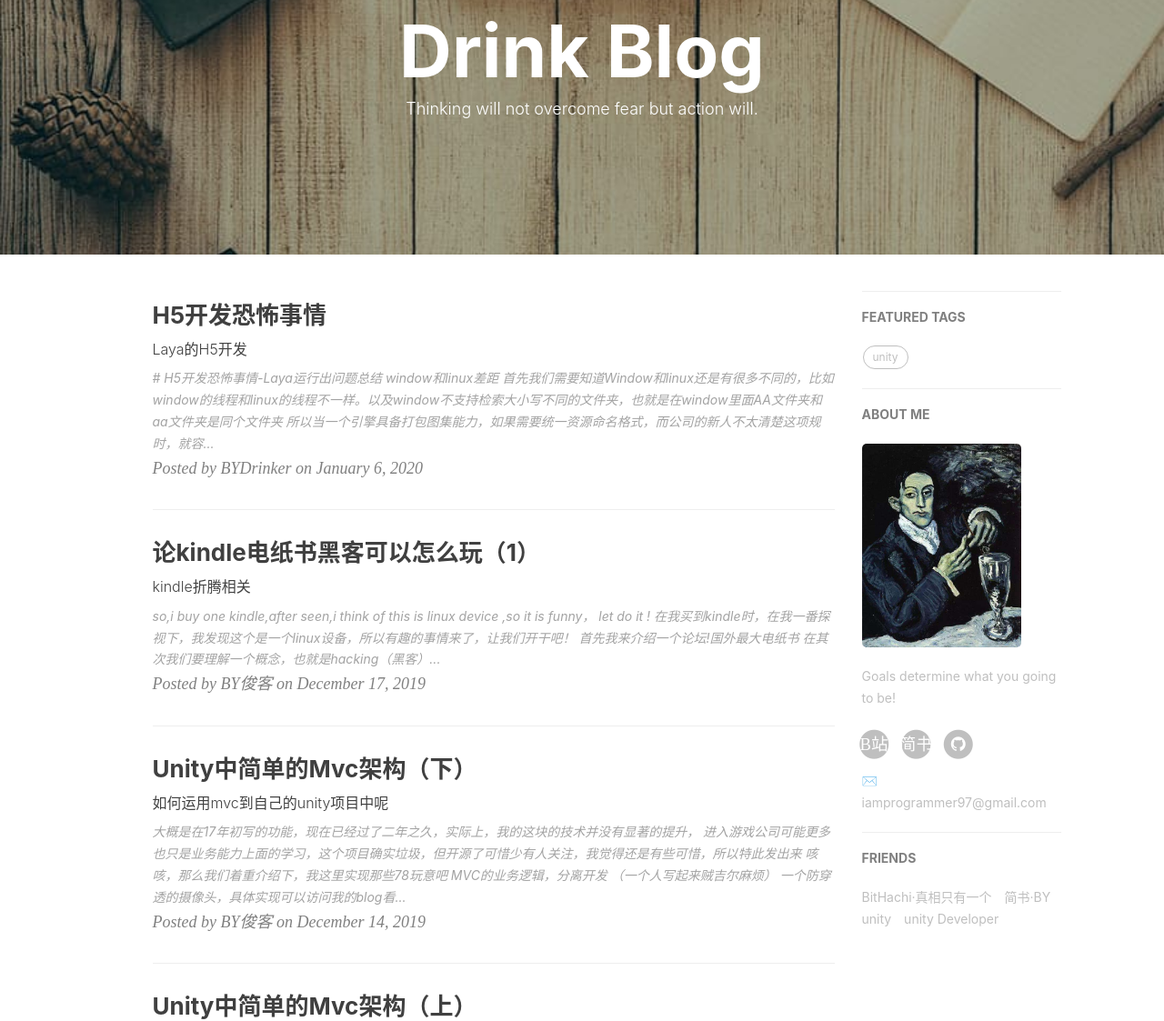
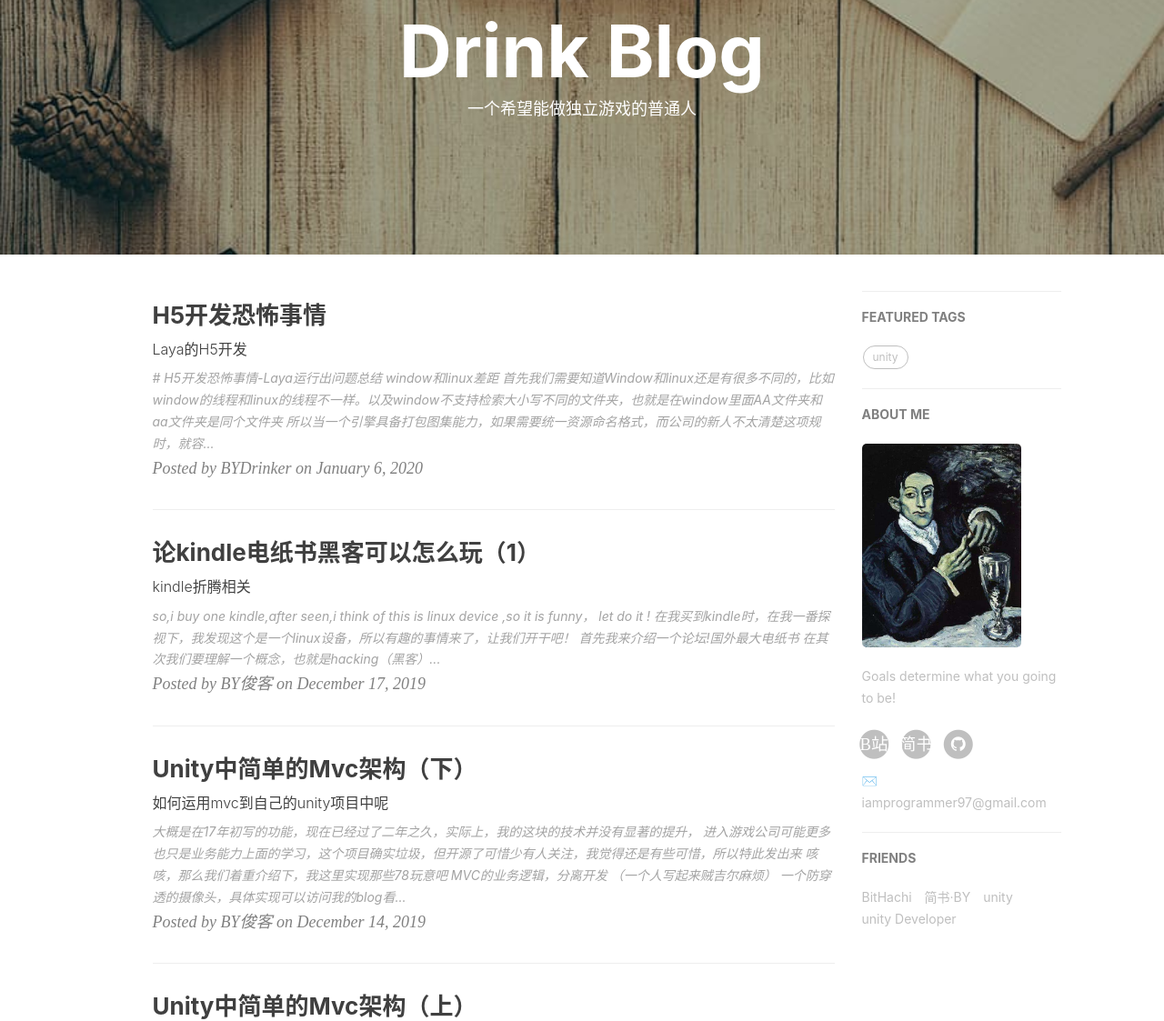
Before and after one commit to Drinkwang/jekyll2, a Jekyll site: the page built from index.html, in a window 1280 px wide. Shown: the part 138-1261 px from the top of the page at 91% size. Built offline with Jekyll 4.4.1, drawn with Linux system fonts in a browser that asks for light colours; nearby versions of some CDN libraries; the list of posts is cut into pages by our own code; comment, search, counter and statistics services are not loaded.

Commit message:
frendLink2

```diff
--- a/_config.yml
+++ b/_config.yml
@@ -1,6 +1,6 @@
 # Site settings
 title: Drink Blog
-SEOTitle: 俊客的博客 | Lw Blog
+SEOTitle: 俊客的博客 | JUNKE Blog
 header-img: img/post-bg-desk.jpg
 email: iamprogrammer97@gmail.com
 description: "Every failure is leading towards success."
@@ -78,7 +78,7 @@ service-worker: true
 # Friends
 friends: [
     {
-        title: "BitHachi·真相只有一个",
+        title: "BitHachi",
         href: "http://www.bithachi.cn"
     },{
         title: "简书·BY",
--- a/index.html
+++ b/index.html
@@ -1,6 +1,6 @@
 ---
 layout: page
-description: "Thinking will not overcome fear but action will."
+description: "一个希望能做独立游戏的普通人"
 ---
 <script src="js/jquery.js"></script>
 {% for post in paginator.posts %}
```
